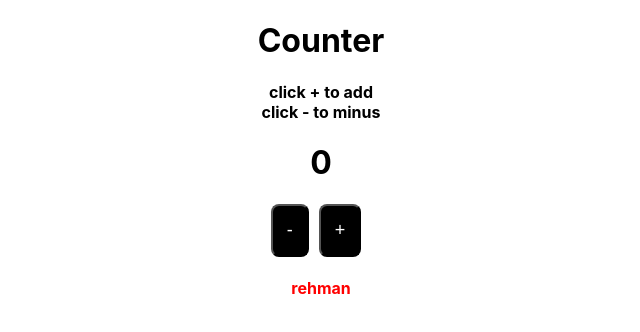
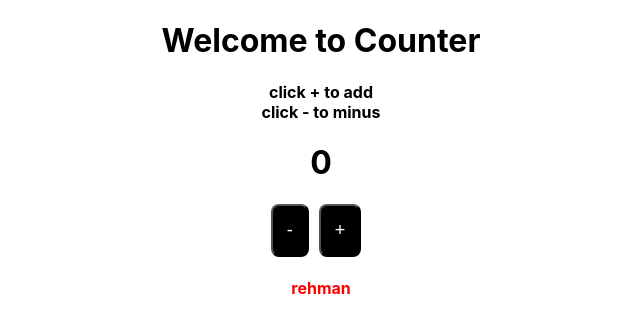
Before and after one commit to Tauheed-Bin-Khalid/counter, a React (Create React App) app: page / in a window 1280 px wide. Shown: the top 332 px of the page, without its empty margins (319-959 px from the left). Built offline with nearby package versions, Linux system fonts and the light colour scheme.

Commit message:
Update App.js

```diff
--- a/src/App.js
+++ b/src/App.js
@@ -16,7 +16,7 @@ function App() {
   return (
     <div style={{ textAlign: "center" }}>
       <h1>
-        Counter
+        Welcome to Counter
       </h1>
       <h4>
         click + to add <br></br>
```
